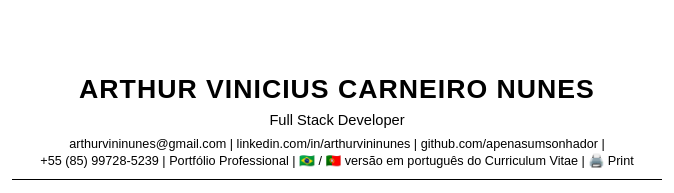
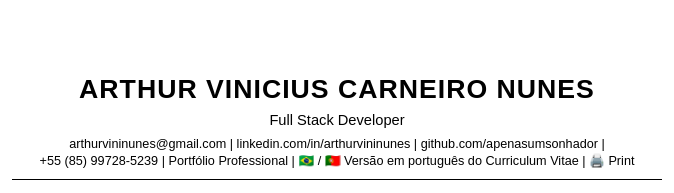
Before and after one commit to ApenasUmSonhador/Curriculum-Vitae, a plain HTML site: page index.html in a window 1280 px wide. Shown: the top 193 px of the page, 303-977 px from the left. Drawn offline with Linux system fonts and the light colour scheme.

Commit message:
Chore: letra maiuscula em "Versão em português do Curriculum Vitae"

```diff
--- a/index.html
+++ b/index.html
@@ -249,7 +249,7 @@
                 <br>
                 <a href="tel:+5585997285239"> +55 (85) 99728-5239 </a> |
                 <a href="https://apenasumsonhador.github.io/portfolio/" target="_blank">Portfólio Professional</a> |
-                <a href="#" onclick="toggleLanguage();">🇧🇷 / 🇵🇹 versão em português do Curriculum Vitae</a> |
+                <a href="#" onclick="toggleLanguage();">🇧🇷 / 🇵🇹 Versão em português do Curriculum Vitae</a> |
                 <a href="#" onclick="window.print(); return false;">🖨️ Print</a>
             </div>
             <div class="contact" id="portuguese-version">
```
